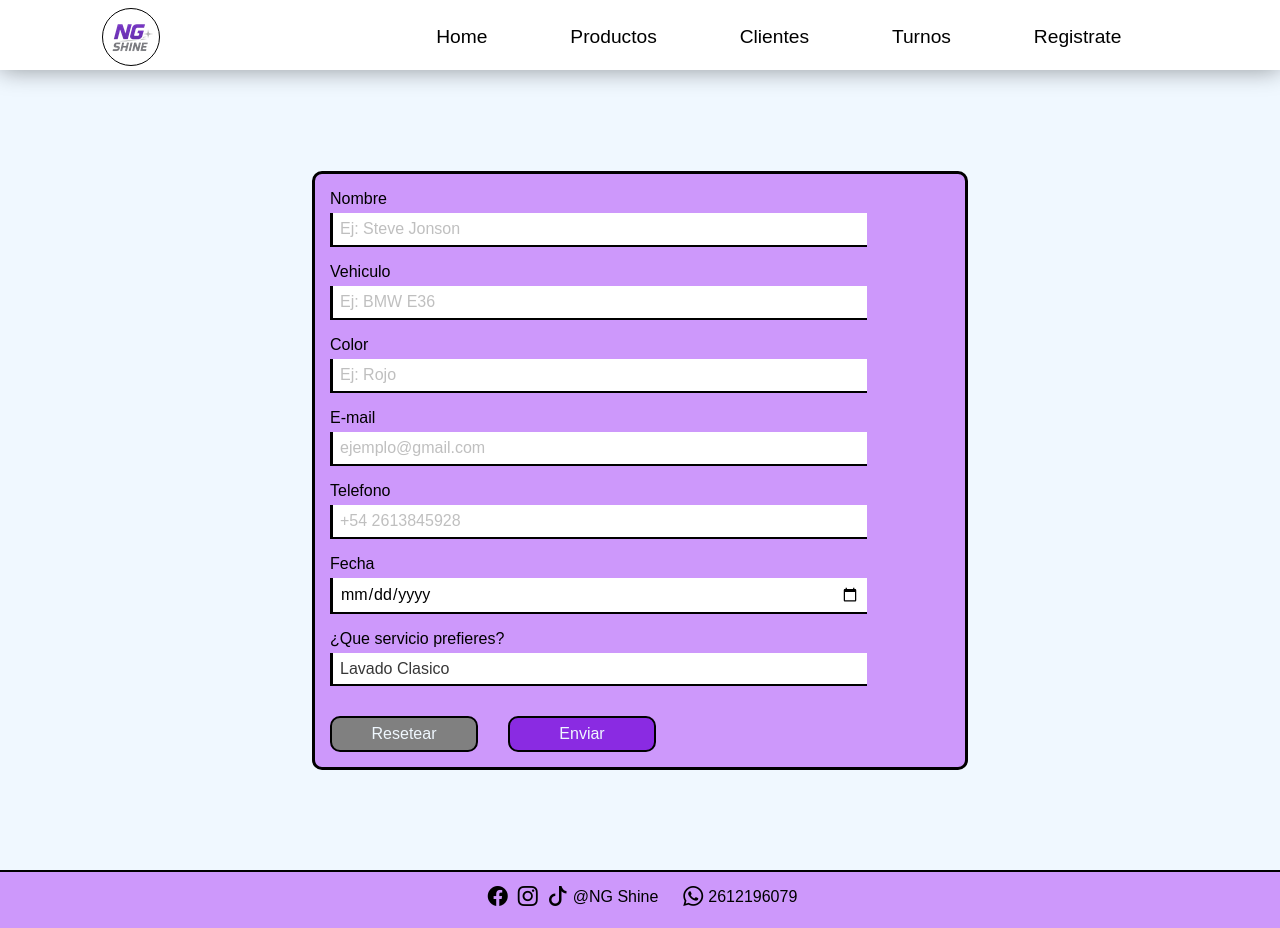
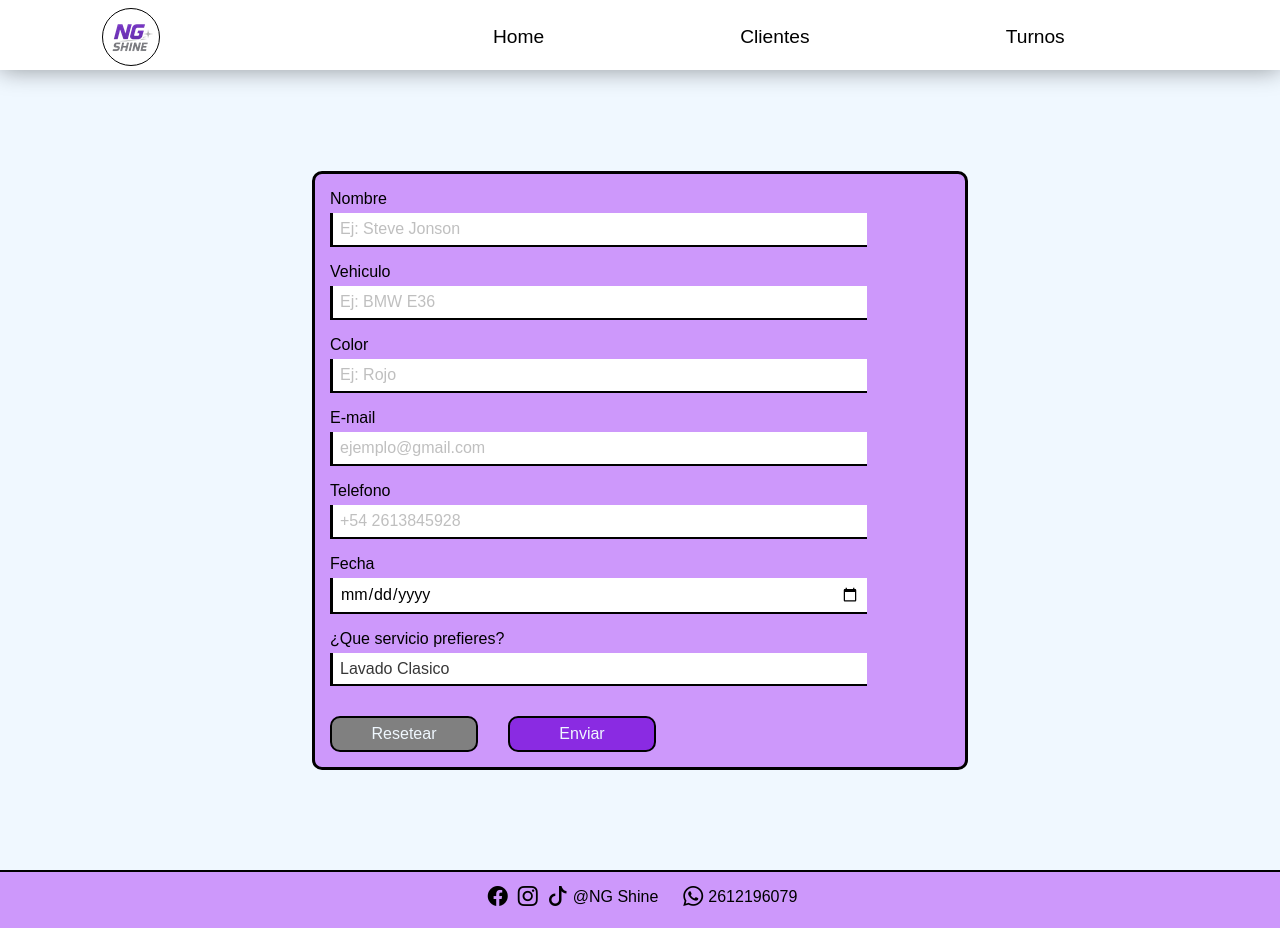
Before and after one commit to Nahuel-Galera/React-NG-Shine, a React (Vite) app: page /turnos in a window 1280 px wide. Built offline with nearby package versions, Linux system fonts and the light colour scheme.

Commit message:
Se arregla boton de Reset de Turnos, Se elimian los botones de del navbar que no se utiliza

```diff
--- a/src/components/Navbar.css
+++ b/src/components/Navbar.css
@@ -43,4 +43,5 @@ ul{
     background-color: rgba(137, 43, 226, 0.6);
     border-radius: 17px;
     color: white;
+    cursor: pointer;
 }
--- a/src/components/Navbar.jsx
+++ b/src/components/Navbar.jsx
@@ -14,10 +14,8 @@ function Navbar() {
         <img class="icon-img" onClick={()=>navigate("/")} src={navPick}alt="" srcset=""/>
         <ul>
             <a class="nav__items" onClick={()=>navigate("/")} >Home</a>
-            <a class="nav__items">Productos</a>
             <a class="nav__items" onClick={()=>navigate("/cliente")} >Clientes</a>
             <a class="nav__items" onClick={()=>navigate("/turnos")} >Turnos</a>
-            <a class="nav__items">Registrate</a>
         </ul>
     </nav>)
 }
--- a/src/components/ServiceCard.css
+++ b/src/components/ServiceCard.css
@@ -9,6 +9,9 @@
     border: 2px solid rgb(0, 0, 0);
     border-radius: 25px;
     box-shadow: 0 0 40px 0 #0007;
+}
+.card:hover{
+    cursor: pointer;
 }
 
 h3{
--- a/src/pages/Turnos.jsx
+++ b/src/pages/Turnos.jsx
@@ -2,24 +2,26 @@ import React from "react";
 import "./Turnos.css"
 
 function Turnos() {
-    return(
+    return (
+
         <div className="div-conteiner-turnos" >
             <div class="div-conteiner" >
                 <div class="input-conteiner">
+                    <form>
                         <p class="p-title" >Nombre</p>
-                <input id="name" class="input-main" type="text" placeholder="Ej: Steve Jonson"/>
+                        <input id="name" class="input-main" type="text" placeholder="Ej: Steve Jonson" />
                         <p class="p-title" >Vehiculo</p>
                         <input id="auto" class="input-main" type="text" placeholder="Ej: BMW E36" />
                         <p class="p-title" >Color</p>
-                <input id="name" class="input-main" type="text" placeholder="Ej: Rojo"/>
+                        <input id="name" class="input-main" type="text" placeholder="Ej: Rojo" />
                         <p class="p-title" >E-mail</p >
                         <input id="email" class="input-main" type="email" placeholder="ejemplo@gmail.com" />
                         <p class="p-title" >Telefono</p>
                         <input id="numero" class="input-main" type="number" placeholder="+54 2613845928" />
                         <p class="p-title" >Fecha</p>
-                <input class="input-main" type="date"/>
+                        <input class="input-main" type="date" />
                         <p class="p-title" >¿Que servicio prefieres?</p>
-                <select  class="input-main" name="servicio" id="servicio" placeholder="Selecione una opción" >
+                        <select class="input-main" name="servicio" id="servicio" placeholder="Selecione una opción" >
                             <option value="">Lavado Clasico</option>
                             <option value="">Limpieza de interiores</option>
                             <option value="">Acondicionamiento de motor</option>
@@ -27,14 +29,12 @@ function Turnos() {
                             <option value="">Abrillantado</option>
                             <option value="">Tratamiento Acrilico</option>
                         </select>
-
-            </div>
-
                         <div class="buttons" >
-                <button class="button-reset" >Resetear</button>
+                            <button type="reset" class="button-reset" >Resetear</button>
                             <button class="button-enviar" >Enviar</button>
                         </div>
-
+                    </form>
+                </div>
             </div>
         </div>
     )
--- a/vite.config.js
+++ b/vite.config.js
@@ -1,6 +1,7 @@
 import { defineConfig } from 'vite'
 import react from '@vitejs/plugin-react'
 import { ghPages } from 'vite-plugin-gh-pages'
+import { HashRouter } from 'react-router-dom'
 
 // https://vite.dev/config/
 export default defineConfig({
```
Lines whose indentation alone changed are shown as unchanged.
